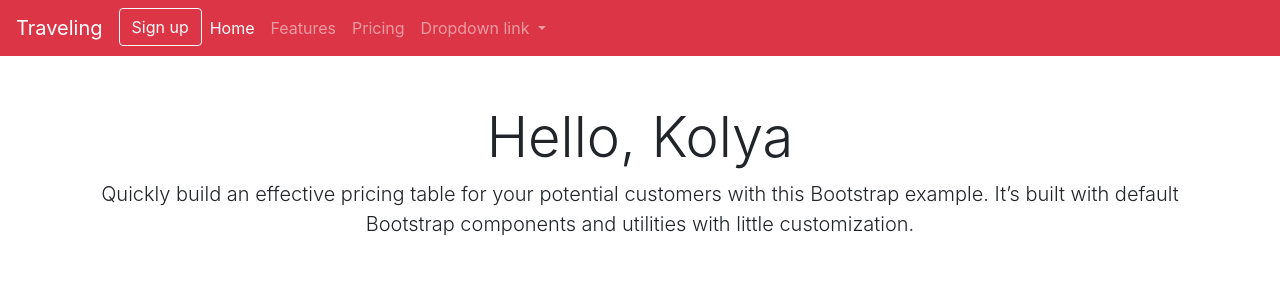
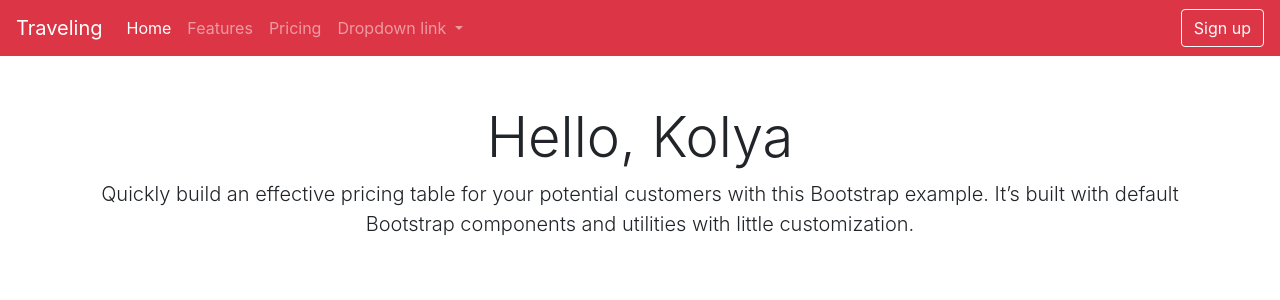
Before and after one commit to HunterOut/Travelling, a Django app: page / in a window 1280 px wide. Shown: the top 300 px of the page. Run offline with Django 3.2, Linux system fonts and the light colour scheme; some libraries are stand-ins or nearby versions.

Commit message:
Убрал кнопку регистрации из списка и добавил отдельным дивом

```diff
--- a/templates/base.html
+++ b/templates/base.html
@@ -18,11 +18,6 @@
                     </button>
       <div class="collapse navbar-collapse" id="navbarNavDropdown">
         <ul class="navbar-nav">
-
-            <li class="nav-item">
-                <a class="btn btn-outline-light" href="#">Sign up</a>
-            </li>
-
             <li class="nav-item active">
                 <a class="nav-link" href="#">Home <span class="sr-only">(current)</span></a>
             </li>
@@ -34,8 +29,15 @@
             </li>
 
             <li class="nav-item dropdown">
-                <a class="nav-link dropdown-toggle" href="#" id="navbarDropdownMenuLink" role="button" data-toggle="dropdown" aria-haspopup="true" aria-expanded="false">
-                  Dropdown link
+                <a
+                   class="nav-link dropdown-toggle"
+                   href="#"
+                   id="navbarDropdownMenuLink"
+                   role="button"
+                   data-toggle="dropdown"
+                   aria-haspopup="true"
+                   aria-expanded="false">
+                    Dropdown link
                 </a>
                   <div class="dropdown-menu" aria-labelledby="navbarDropdownMenuLink">
                     <a class="dropdown-item" href="#">Action</a>
@@ -46,13 +48,18 @@
 
         </ul>
       </div>
+      <div class="validation">
+        <div class="nav-item">
+          <a class="btn btn-outline-light" href="#">Sign up</a>
+        </div>
+      </div>
     </nav>
 
 
 
 
     <div class="container">
-    {% block content %}{% endblock content%}
+        {% block content %}{% endblock content%}
     </div>
     <!-- Optional JavaScript -->
     <!-- jQuery first, then Popper.js, then Bootstrap JS -->
```
